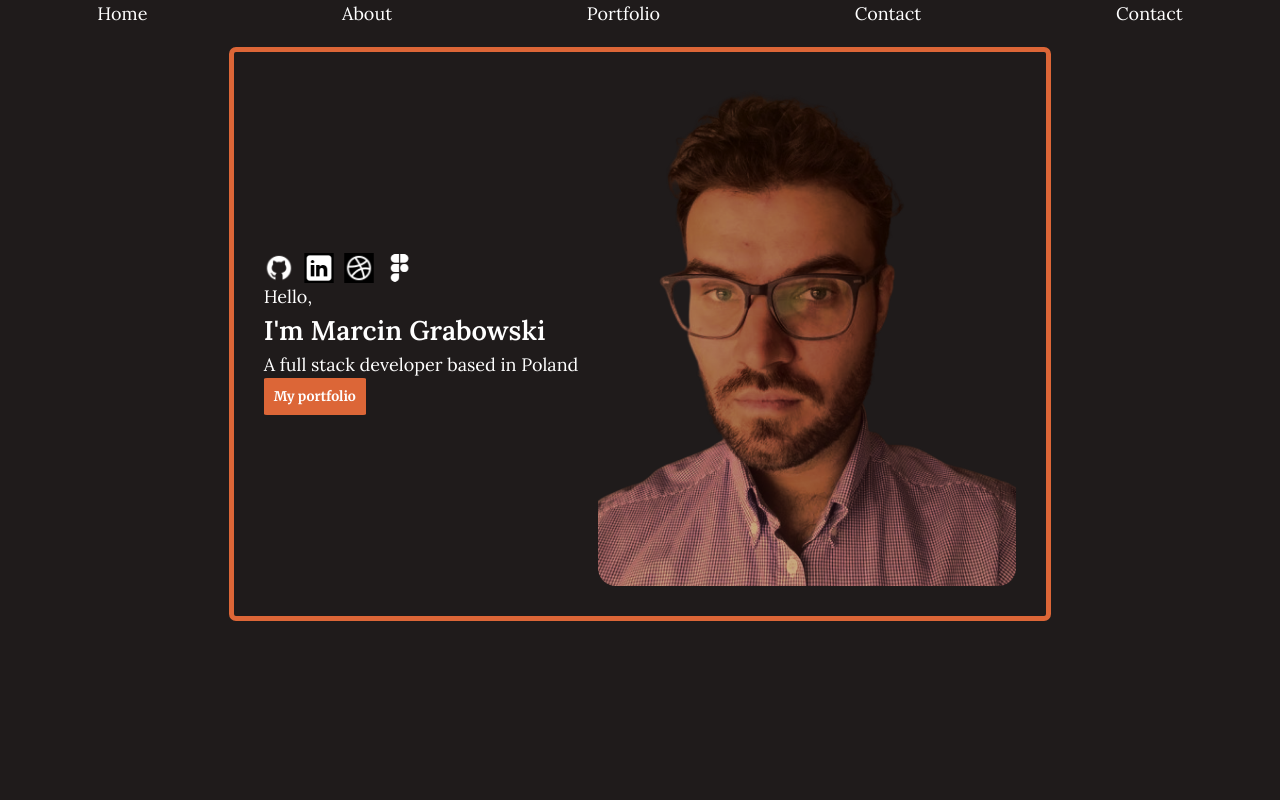
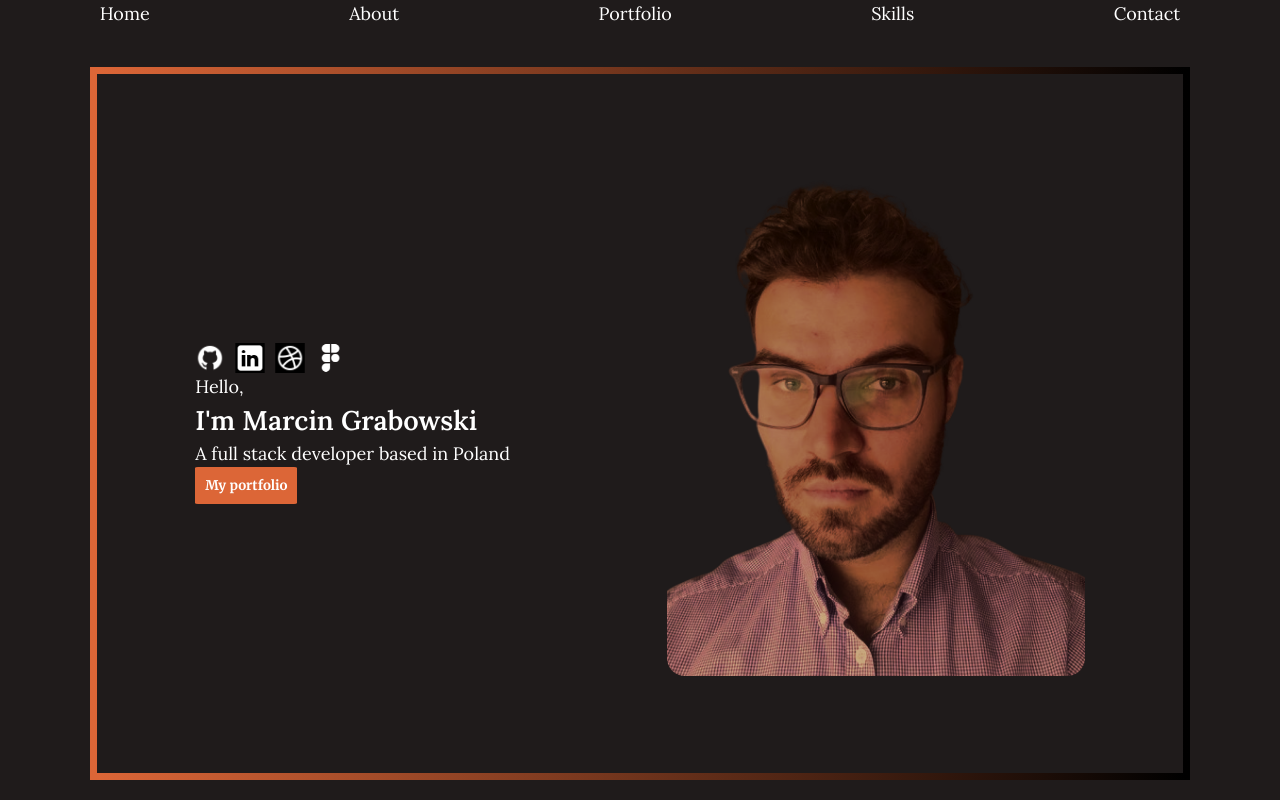
Before and after one commit to Damageddream/portfolio, a React (Vite) app: page / in a window 1280 px wide. Built offline with nearby package versions, Linux system fonts and the light colour scheme.

Commit message:
added border radius

```diff
--- a/src/assets/styles/home.css
+++ b/src/assets/styles/home.css
@@ -3,19 +3,31 @@
 .containermain {
     display: flex;
     justify-content: center;
+    flex: 1;
+    margin: 20px;
 }
+@media (max-width: 600px) {
+    .containermain {
+        margin: 0;
+    }
+
+}
+
 
     .home{
         display: flex;
         justify-content:space-around;
         flex-wrap: wrap;
         align-items: center;
-    border: 5px solid var(--clr-primary-400);
-    border-radius: 7px;
-    max-width: 1500px;
+        border: 7px solid;
+        border-image: linear-gradient(to right, var(--clr-primary-400), #000000);
+        border-image-slice: 1;
+        border-radius: 100%;
+        max-width: 1100px;
         padding: 30px;
         gap: 20px;
         margin-top: 20px;
+        flex: 1;
 
     }
 
--- a/src/components/Navigation.tsx
+++ b/src/components/Navigation.tsx
@@ -14,7 +14,7 @@ const Navigation: React.FC = () => {
         Portfolio
       </Link>
       <Link to="/skills" className="navItem">
-        Contact
+        Skills
       </Link>
       <Link to="/contact" className="navItem">
         Contact
--- a/src/index.css
+++ b/src/index.css
@@ -41,7 +41,6 @@ html {
   color-scheme: dark;
   margin: 0;
   height: 100%;
-  width: 100%;
 }
 
 body {
@@ -52,10 +51,10 @@ body {
   font-size: var(--fs-400);
   height: 100%;
   margin: 0;
-  height: 100%;
 }
 
 #root {
-  width: 100%;
   height: 100%;
+  display: flex;
+  flex-direction: column;
 }
```
Lines whose indentation alone changed are shown as unchanged.
